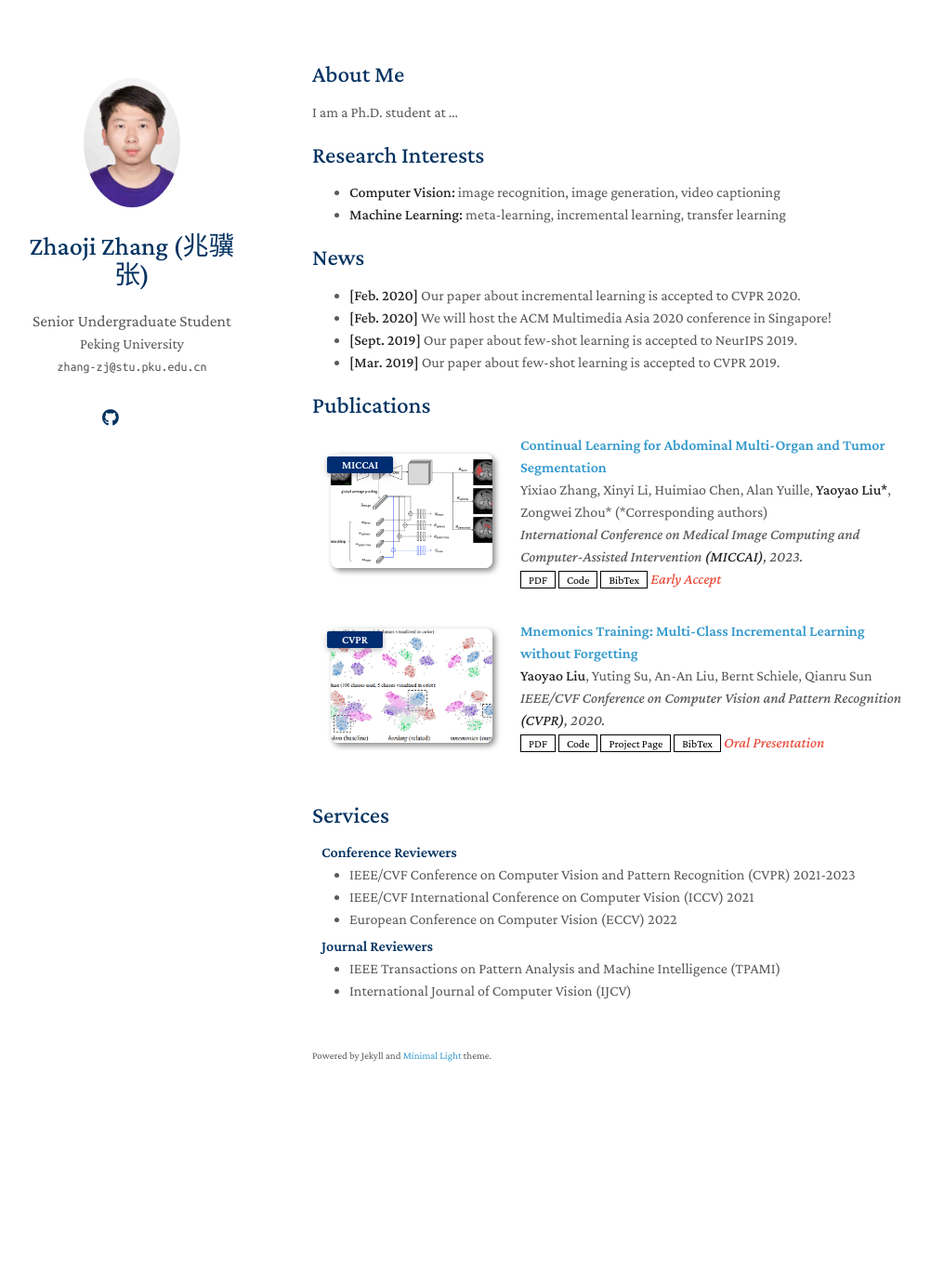
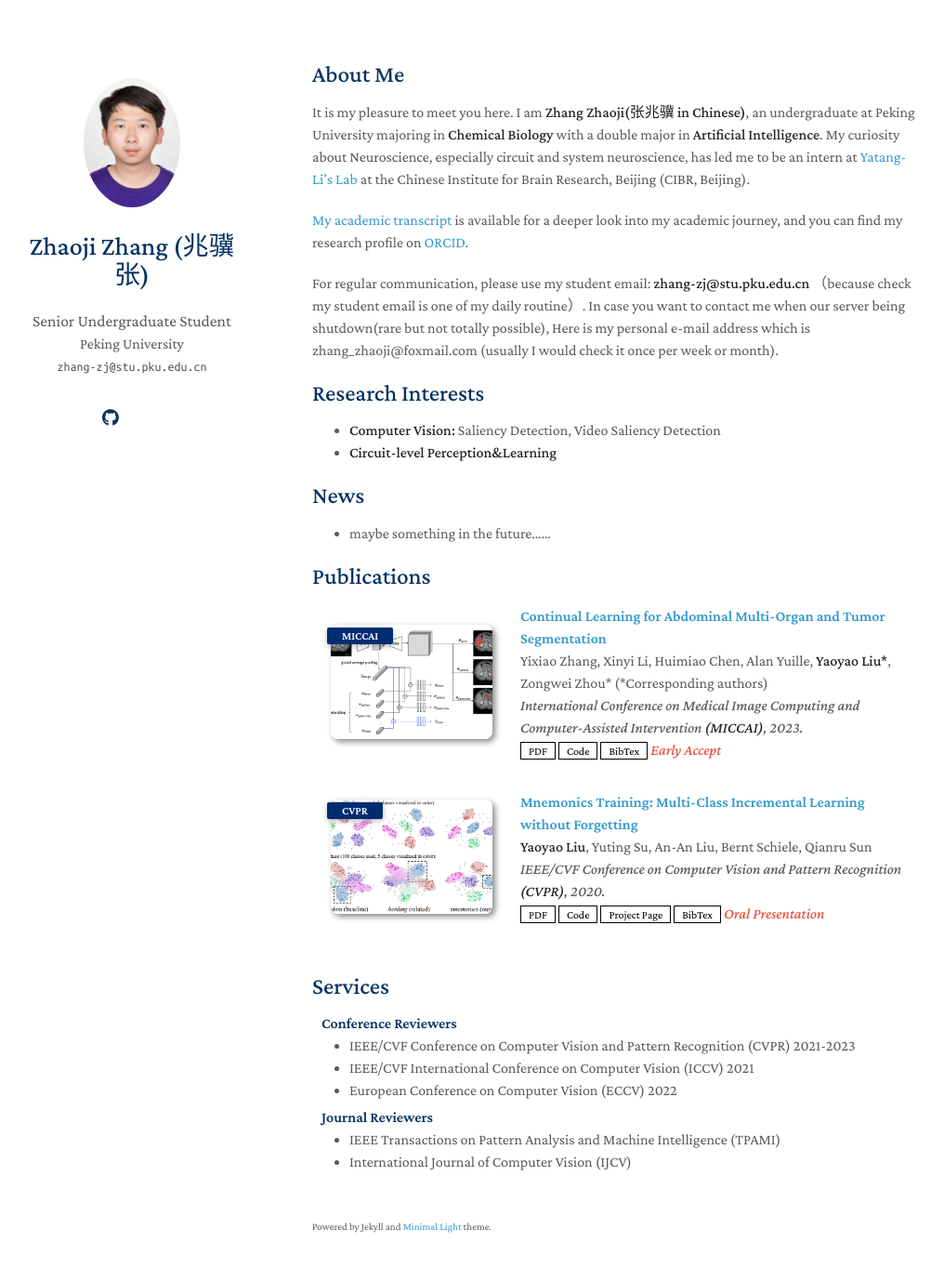
Before and after one commit to Zhang-Zhaoji/Zhang-Zhaoji.github.io, a Jekyll site: the page built from index.md, in a window 1280 px wide and 1400 px high. Shown: the top 1365 px of the window at 93% size, without its empty margins (134-1150 px from the left). Built offline with Jekyll 4.4.1, drawn with Linux system fonts in a browser that asks for light colours; a style sheet for code colours, icons or effects is not loaded; our own code applies the rules of GitHub Pages for plain Markdown files.

Commit message:
Update index.md

```diff
--- a/index.md
+++ b/index.md
@@ -4,19 +4,20 @@ layout: homepage
 
 ## About Me
 
-I am a Ph.D. student at ...
+It is my pleasure to meet you here. I am **Zhang Zhaoji(张兆骥 in Chinese)**, an undergraduate at Peking University majoring in **Chemical Biology** with a double major in **Artificial Intelligence**. My curiosity about Neuroscience, especially circuit and system neuroscience, has led me to be an intern at [Yatang-Li's Lab](https://yatanglilab.cibr.ac.cn/en/) at the Chinese Institute for Brain Research, Beijing (CIBR, Beijing).
+
+[My academic transcript](https://1drv.ms/b/s!Ah_4_Sy2JGNygSQ7jt_fCIdXzE2-?e=GE2ChP) is available for a deeper look into my academic journey, and you can find my research profile on [ORCID](https://orcid.org/0009-0002-3293-1961).
+
+For regular communication, please use my student email: **zhang-zj@stu.pku.edu.cn** （because check my student email is one of my daily routine）. In case you want to contact me when our server being shutdown(rare but not totally possible), Here is my personal e-mail address which is zhang_zhaoji@foxmail.com (usually I would check it once per week or month).
 
 ## Research Interests
 
-- **Computer Vision:** image recognition, image generation, video captioning
-- **Machine Learning:** meta-learning, incremental learning, transfer learning
+- **Computer Vision:** Saliency Detection, Video Saliency Detection
+- **Circuit-level Perception&Learning**
 
 ## News
 
-- **[Feb. 2020]** Our paper about incremental learning is accepted to CVPR 2020.
-- **[Feb. 2020]** We will host the ACM Multimedia Asia 2020 conference in Singapore!
-- **[Sept. 2019]** Our paper about few-shot learning is accepted to NeurIPS 2019.
-- **[Mar. 2019]** Our paper about few-shot learning is accepted to CVPR 2019.
+- maybe something in the future......
 
 {% include_relative _includes/publications.md %}
 
```
